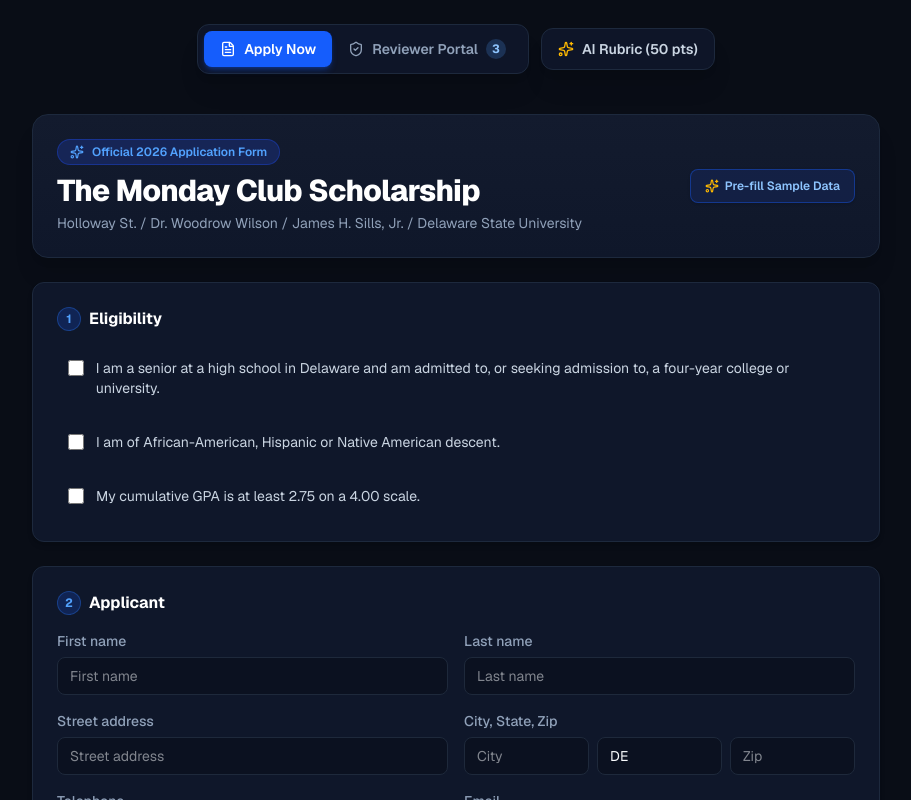
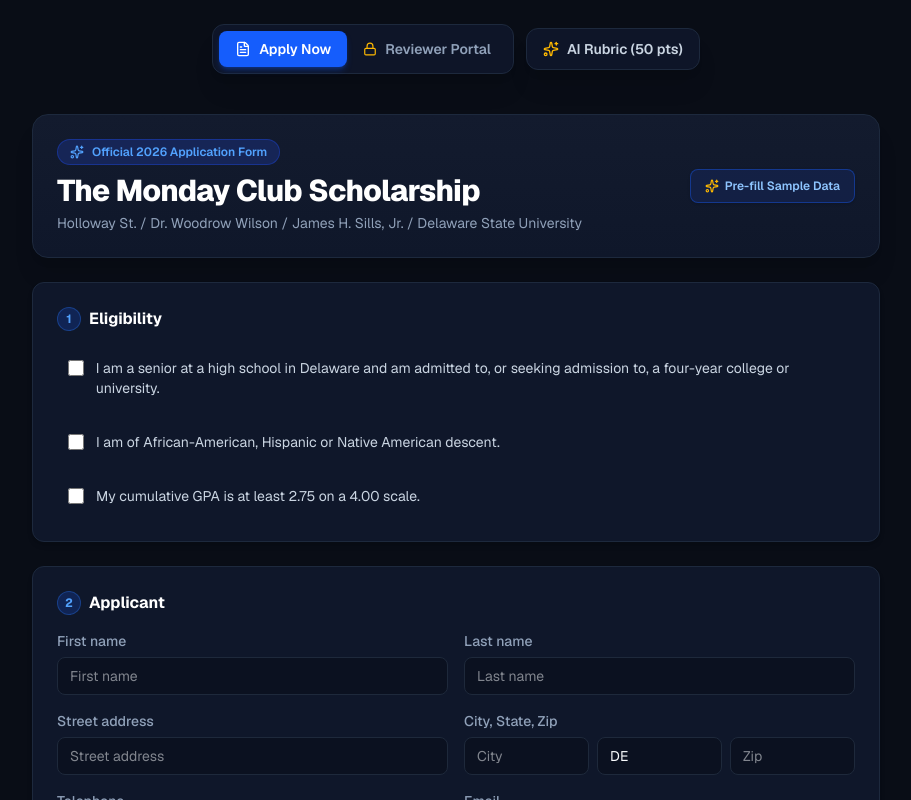
Before and after one commit to Arafat-boss/Scholarship_Applicant_Portal, a Next.js app: page / in a window 1280 px wide. Shown: the top 800 px of the page, without its empty margins (184-1095 px from the left). Built offline with nearby package versions, Linux system fonts and the light colour scheme.

Commit message:
feat: integrate committee authentication gate and session persistence in main page

```diff
--- a/app/page.tsx
+++ b/app/page.tsx
@@ -3,10 +3,11 @@
 import React, { useState } from 'react';
 import ApplicantPortal from '@/components/ApplicantPortal';
 import ReviewerDashboard from '@/components/ReviewerDashboard';
+import CommitteeLoginGate from '@/components/CommitteeLoginGate';
 import RubricInfoModal from '@/components/RubricInfoModal';
 import { ScholarshipApplication } from '@/types/scholarship';
 import { getStoredApplications } from '@/lib/storage';
-import { FileText, ShieldCheck, Sparkles } from 'lucide-react';
+import { FileText, ShieldCheck, Sparkles, Lock } from 'lucide-react';
 
 export default function Home() {
   const [activeTab, setActiveTab] = useState<'applicant' | 'reviewer'>('applicant');
@@ -14,10 +15,23 @@
     return getStoredApplications();
   });
   const [isRubricModalOpen, setIsRubricModalOpen] = useState(false);
+  const [isCommitteeAuthenticated, setIsCommitteeAuthenticated] = useState(() => {
+    if (typeof window !== 'undefined') {
+      return sessionStorage.getItem('mc_committee_auth') === 'true';
+    }
+    return false;
+  });
 
   const handleSuccessSubmit = (newApp: ScholarshipApplication) => {
     const updated = [newApp, ...applications.filter((a) => a.id !== newApp.id)];
     setApplications(updated);
+  };
+
+  const handleLogout = () => {
+    setIsCommitteeAuthenticated(false);
+    if (typeof window !== 'undefined') {
+      sessionStorage.removeItem('mc_committee_auth');
+    }
   };
 
   return (
@@ -39,6 +53,7 @@
               <FileText className="h-4 w-4" />
               <span>Apply Now</span>
             </button>
+
             <button
               id="tab-reviewer-portal"
               onClick={() => setActiveTab('reviewer')}
@@ -48,9 +63,13 @@
                   : 'text-slate-400 hover:text-white hover:bg-slate-800/60'
               }`}
             >
-              <ShieldCheck className="h-4 w-4" />
+              {isCommitteeAuthenticated ? (
+                <ShieldCheck className="h-4 w-4 text-emerald-400" />
+              ) : (
+                <Lock className="h-3.5 w-3.5 text-amber-400" />
+              )}
               <span>Reviewer Portal</span>
-              {applications.length > 0 && (
+              {applications.length > 0 && isCommitteeAuthenticated && (
                 <span className="flex h-5 min-w-5 items-center justify-center rounded-full bg-blue-400/20 px-1.5 text-xs font-bold text-blue-300">
                   {applications.length}
                 </span>
@@ -73,11 +92,17 @@
       <main className="flex-1 pb-10">
         {activeTab === 'applicant' ? (
           <ApplicantPortal onSuccessSubmit={handleSuccessSubmit} />
+        ) : !isCommitteeAuthenticated ? (
+          <CommitteeLoginGate
+            onAuthenticated={() => setIsCommitteeAuthenticated(true)}
+            onBackToApplication={() => setActiveTab('applicant')}
+          />
         ) : (
           <ReviewerDashboard
             applications={applications}
             onRefreshApplications={setApplications}
             onOpenRubricInfo={() => setIsRubricModalOpen(true)}
+            onLogout={handleLogout}
           />
         )}
       </main>
```
